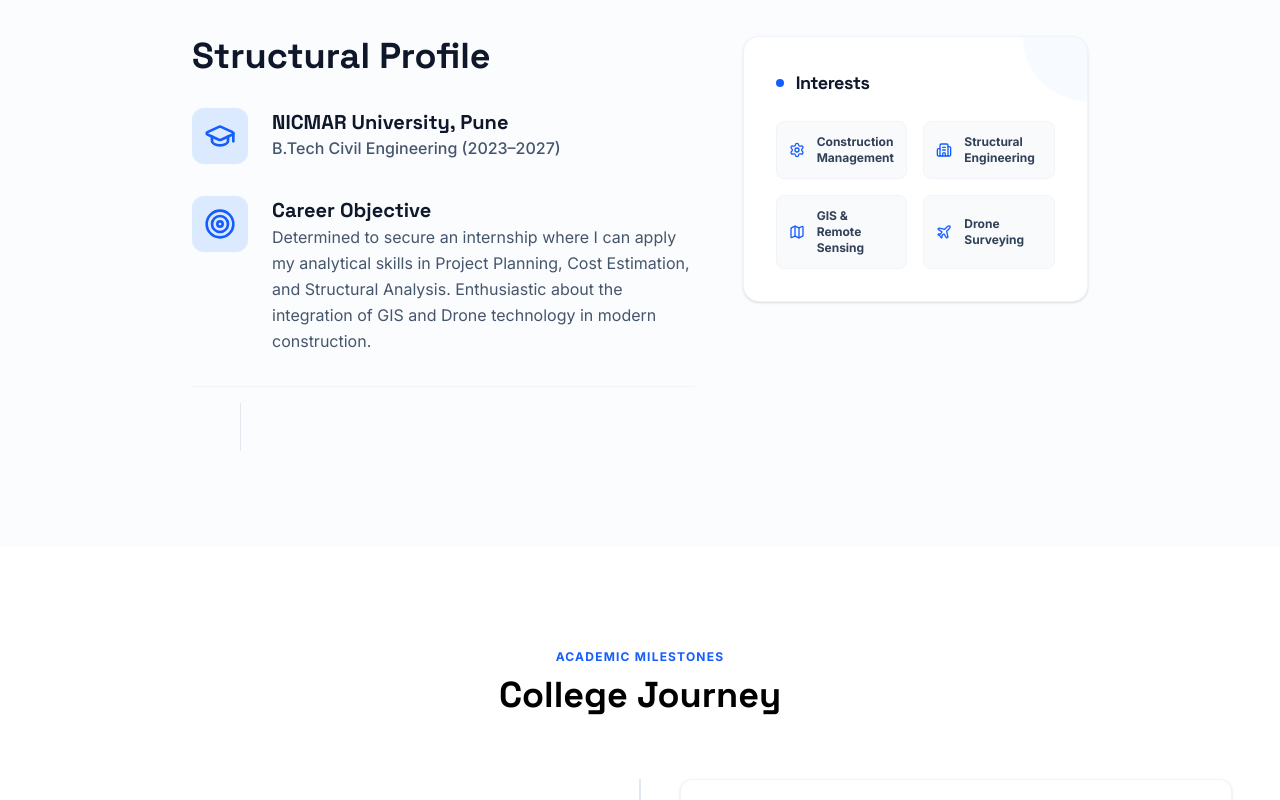
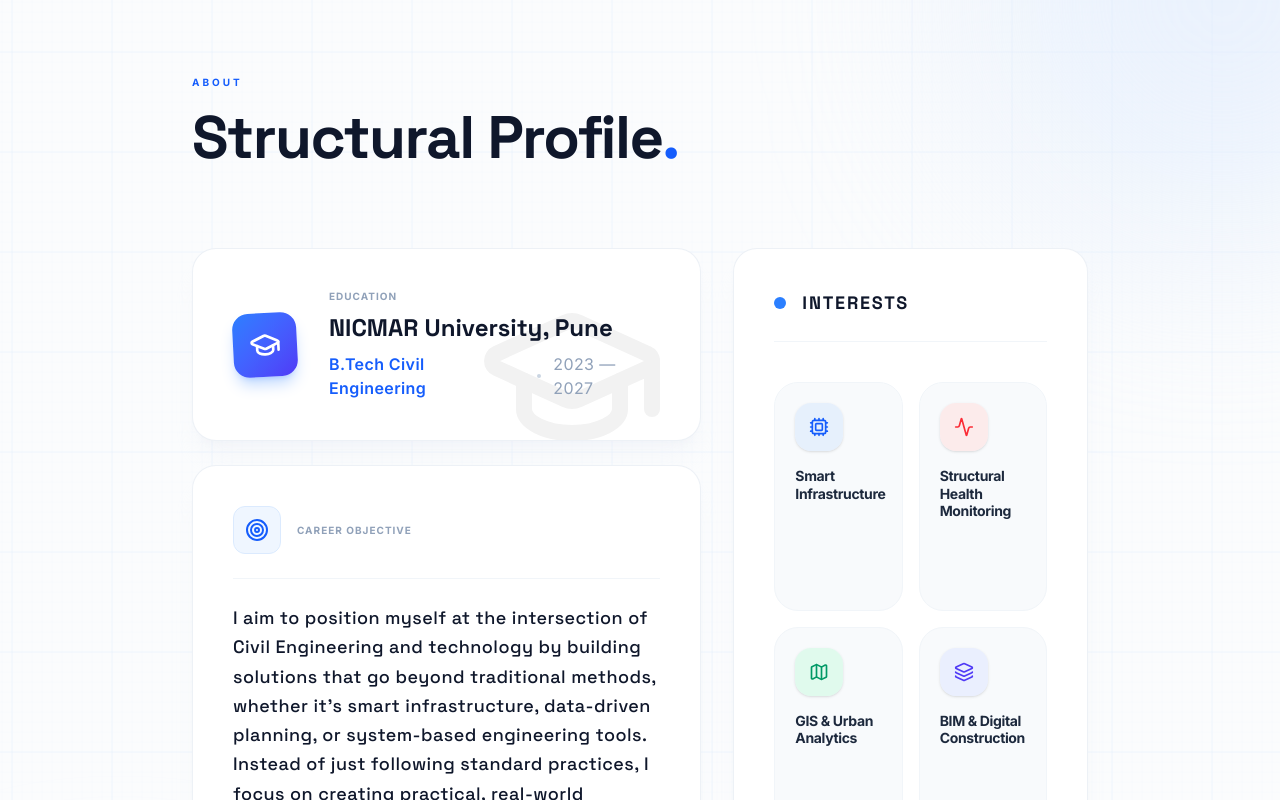
Before and after one commit to NirajBhau/sarang-deore, a React (Vite) app: page / in a window 1280 px wide. Shown: the part 820-1620 px from the top of the page. Built offline with nearby package versions, Linux system fonts and the light colour scheme; no server answers; what @sanity/vision, sanity would draw is missing.

Commit message:
Revamp Structural Profile UI layout and optimize Interests array

```diff
--- a/src/pages/Home.tsx
+++ b/src/pages/Home.tsx
@@ -1,7 +1,8 @@
 import {
   ArrowRight, School, HardHat, Calendar, Flag, BarChart3, Ruler, Code,
   Radar, Verified, Mail, MapPin, Loader2, Linkedin,
-  Presentation, GraduationCap, Target, Settings, Building2, Map, Plane
+  Presentation, GraduationCap, Target, Settings, Building2, Map, Plane, ChevronRight,
+  Cpu, Activity, Layers
 } from 'lucide-react';
 import { motion, AnimatePresence } from 'motion/react';
 import { Link, useLocation } from 'react-router-dom';
@@ -186,91 +187,92 @@
         </div>
       </section>
 
-      <section className="py-24 bg-slate-50/50" id="profile">
-        <div className="w-full px-6 md:px-16 lg:px-[2in]">
-          <div className="grid lg:grid-cols-12 gap-12 items-start">
+      <section className="py-32 bg-white relative overflow-hidden" id="profile">
+        {/* Background Decorative Elements */}
+        <div className="absolute inset-0 bg-slate-50/50" />
+        <div className="absolute inset-0 blueprint-grid opacity-30" />
 
-            {/* Left Column: Education & Objective */}
-            <div className="lg:col-span-7 space-y-12">
-              <div>
-                <h2 className="font-headline text-4xl font-bold text-slate-900 mb-8">Structural Profile</h2>
+        {/* Abstract shapes */}
+        <div className="absolute top-0 right-0 w-[500px] h-[500px] bg-blue-100/50 rounded-full blur-[100px] -mr-48 -mt-48 pointer-events-none" />
+        <div className="absolute bottom-0 left-0 w-[400px] h-[400px] bg-indigo-50/50 rounded-full blur-[80px] -ml-20 -mb-20 pointer-events-none" />
 
-                <div className="space-y-8">
-                  {/* NICMAR Education */}
-                  <div className="flex gap-6 group">
-                    <div className="flex-shrink-0 w-14 h-14 rounded-xl bg-blue-100 flex items-center justify-center text-blue-600 transition-colors group-hover:bg-blue-600 group-hover:text-white">
+        <div className="w-full px-6 md:px-16 lg:px-[2in] relative z-10">
+          <div className="mb-20">
+            <span className="font-sans text-[10px] uppercase tracking-[0.3em] text-blue-600 font-bold">ABOUT</span>
+            <h2 className="font-headline text-5xl md:text-6xl font-bold text-slate-900 mt-4 tracking-tight">
+              Structural Profile<span className="text-blue-600">.</span>
+            </h2>
+          </div>
+
+          <div className="grid lg:grid-cols-12 gap-12 lg:gap-8 items-stretch">
+            {/* Main Cards column */}
+            <div className="lg:col-span-7 flex flex-col gap-6">
+
+              {/* Education Card */}
+              <div className="group relative bg-white rounded-3xl p-8 md:p-10 border border-slate-200/60 shadow-xl shadow-slate-200/20 overflow-hidden hover:border-blue-300 transition-colors duration-500">
+                <div className="absolute top-0 right-0 p-8 opacity-5 group-hover:opacity-10 group-hover:scale-110 transition-all duration-700">
+                  <GraduationCap className="w-48 h-48" />
+                </div>
+                <div className="relative z-10 flex flex-col sm:flex-row gap-8 items-start sm:items-center">
+                  <div className="w-16 h-16 rounded-2xl bg-gradient-to-br from-blue-500 to-indigo-600 flex items-center justify-center text-white shadow-lg shadow-blue-500/30 shrink-0 transform -rotate-3 group-hover:rotate-0 transition-transform duration-500">
                     <GraduationCap className="w-8 h-8" />
                   </div>
                   <div>
-                      <h3 className="font-headline text-xl font-bold text-slate-900">NICMAR University, Pune</h3>
-                      <p className="text-slate-600 font-medium">B.Tech Civil Engineering (2023–2027)</p>
-                    </div>
-                  </div>
-
-                  {/* Career Objective */}
-                  <div className="flex gap-6 group">
-                    <div className="flex-shrink-0 w-14 h-14 rounded-xl bg-blue-100 flex items-center justify-center text-blue-600 transition-colors group-hover:bg-blue-600 group-hover:text-white">
-                      <Target className="w-8 h-8" />
-                    </div>
-                    <div>
-                      <h3 className="font-headline text-xl font-bold text-slate-900">Career Objective</h3>
-                      <p className="text-slate-600 leading-relaxed max-w-2xl">
-                        Determined to secure an internship where I can apply my analytical skills in Project Planning,
-                        Cost Estimation, and Structural Analysis. Enthusiastic about the integration of GIS and
-                        Drone technology in modern construction.
-                      </p>
-                    </div>
-                  </div>
-
-                  {/* New Stats Row */}
-                  <div className="flex flex-col sm:flex-row sm:items-center gap-6 sm:gap-12 pt-4 border-t border-slate-100">
-                    <div className="flex flex-col">
-                      <span className="text-4xl font-headline font-black text-slate-900 leading-none"></span>
-                      <span className="text-[10px] font-bold text-slate-400 uppercase tracking-widest mt-2"></span>
-                    </div>
-
-                    <div className="hidden sm:block w-[1px] h-12 bg-slate-200"></div>
-
-                    <div className="flex flex-col">
-                      <span className="text-xl font-headline font-bold text-slate-900 leading-none"></span>
-                      <span className="text-[10px] font-bold text-slate-400 uppercase tracking-widest mt-2"></span>
-                    </div>
-                  </div>
+                    <div className="text-[10px] font-black uppercase tracking-widest text-slate-400 mb-2">Education</div>
+                    <h3 className="font-headline text-2xl font-bold text-slate-900 mb-2">NICMAR University, Pune</h3>
+                    <p className="text-blue-600 font-semibold tracking-wide flex items-center gap-3">B.Tech Civil Engineering <span className="h-1 w-1 rounded-full bg-slate-300"></span> <span className="text-slate-400 font-normal">2023 &mdash; 2027</span></p>
                   </div>
                 </div>
               </div>
 
-            {/* Right Column: Interests & Visual */}
-            <div className="lg:col-span-5 space-y-8">
-              {/* Interests Card */}
-              <div className="bg-white p-8 rounded-2xl shadow-sm border border-slate-100 relative overflow-hidden group">
-                <div className="absolute top-0 right-0 w-32 h-32 bg-blue-50/50 rounded-full -mr-16 -mt-16 transition-transform duration-700 group-hover:scale-150"></div>
+              {/* Objective Card */}
+              <div className="group relative bg-white rounded-3xl p-8 md:p-10 border border-slate-200/60 shadow-xl shadow-slate-200/20 overflow-hidden hover:border-blue-300 transition-colors duration-500">
+                <div className="absolute inset-0 bg-gradient-to-br from-blue-50/50 to-transparent opacity-0 group-hover:opacity-100 transition-opacity duration-700"></div>
 
-                <div className="relative">
-                  <div className="flex items-center gap-3 mb-6">
-                    <div className="w-2 h-2 rounded-full bg-blue-600"></div>
-                    <h3 className="font-headline text-lg font-bold text-slate-900 tracking-tight">Interests</h3>
+                <div className="relative z-10 flex flex-col gap-6">
+                  <div className="flex items-center gap-4 border-b border-slate-100 pb-6">
+                    <div className="w-12 h-12 rounded-xl bg-blue-50 border border-blue-100 flex items-center justify-center text-blue-600 group-hover:scale-110 transition-transform duration-500">
+                      <Target className="w-6 h-6" />
+                    </div>
+                    <div className="text-[10px] font-black uppercase tracking-widest text-slate-400">Career Objective</div>
+                  </div>
+                  <h3 className="text-lg font-headline font-medium text-slate-900 leading-relaxed tracking-wide">
+                    I aim to position myself at the intersection of Civil Engineering and technology by building solutions that go beyond traditional methods, whether it’s smart infrastructure, data-driven planning, or system-based engineering tools. Instead of just following standard practices, I focus on creating practical, real-world applications that add measurable value. With a strong inclination toward innovation, problem-solving, and continuous self-upgrading, I am working towards roles that demand both engineering depth and modern technical adaptability. My long-term goal is to contribute to projects that are not just functional, but intelligent, scalable, and future-ready, while achieving top-tier professional growth.
+                  </h3>
+                </div>
               </div>
 
-                  <div className="grid grid-cols-1 sm:grid-cols-2 gap-4">
+            </div>
+
+            {/* Right Column / Interests */}
+            <div className="lg:col-span-5 h-full">
+              <div className="h-full bg-white rounded-3xl p-8 md:p-10 border border-slate-200/60 shadow-xl shadow-slate-200/20 relative overflow-hidden flex flex-col">
+                <div className="flex items-center gap-4 mb-10 border-b border-slate-100 pb-6">
+                  <div className="relative flex h-3 w-3">
+                    <span className="animate-ping absolute inline-flex h-full w-full rounded-full bg-blue-400 opacity-75"></span>
+                    <span className="relative inline-flex rounded-full h-3 w-3 bg-blue-500"></span>
+                  </div>
+                  <h3 className="font-headline text-lg font-bold text-slate-900 tracking-widest uppercase">Interests</h3>
+                </div>
+
+                <div className="flex-1 grid grid-cols-1 sm:grid-cols-2 auto-rows-fr gap-3 lg:gap-4 w-full">
                   {[
-                      { name: "Construction Management", icon: <Settings className="w-4 h-4" /> },
-                      { name: "Structural Engineering", icon: <Building2 className="w-4 h-4" /> },
-                      { name: "GIS & Remote Sensing", icon: <Map className="w-4 h-4" /> },
-                      { name: "Drone Surveying", icon: <Plane className="w-4 h-4" /> }
+                    { name: "Smart Infrastructure", icon: <Cpu className="w-5 h-5" />, color: "text-blue-600", bg: "bg-blue-100/60" },
+                    { name: "Structural Health Monitoring", icon: <Activity className="w-5 h-5" />, color: "text-red-500", bg: "bg-red-100/60" },
+                    { name: "GIS & Urban Analytics", icon: <Map className="w-5 h-5" />, color: "text-emerald-600", bg: "bg-emerald-100/60" },
+                    { name: "BIM & Digital Construction", icon: <Layers className="w-5 h-5" />, color: "text-indigo-600", bg: "bg-indigo-100/60" },
+                    { name: "Data-Driven Engineering", icon: <BarChart3 className="w-5 h-5" />, color: "text-amber-500", bg: "bg-amber-100/60" },
+                    { name: "Drone & Remote Sensing Technology", icon: <Radar className="w-5 h-5" />, color: "text-purple-600", bg: "bg-purple-100/60" }
                   ].map((interest) => (
-                      <div key={interest.name} className="flex items-center gap-3 p-3 rounded-lg bg-slate-50 border border-slate-100 hover:border-blue-200 transition-colors group/item">
-                        <div className="text-blue-600 group-hover/item:scale-110 transition-transform">
+                    <div key={interest.name} className="flex flex-col items-start gap-4 p-4 lg:p-5 rounded-3xl bg-slate-50 border border-slate-100 hover:bg-white hover:border-slate-200 hover:shadow-xl hover:-translate-y-1 transition-all duration-300 cursor-default group/item h-full">
+                      <div className={cn("w-12 h-12 shrink-0 rounded-2xl flex items-center justify-center shadow-sm group-hover/item:scale-110 group-hover/item:rotate-3 transition-all duration-300", interest.bg, interest.color)}>
                         {interest.icon}
                       </div>
-                        <span className="text-xs font-bold text-slate-700">{interest.name}</span>
+                      <span className="text-xs sm:text-sm font-bold text-slate-800 tracking-tight leading-tight group-hover/item:text-blue-600 transition-colors">{interest.name}</span>
                     </div>
                   ))}
                 </div>
               </div>
-              </div>
-
-
             </div>
 
           </div>
```
Lines whose indentation alone changed are shown as unchanged.
